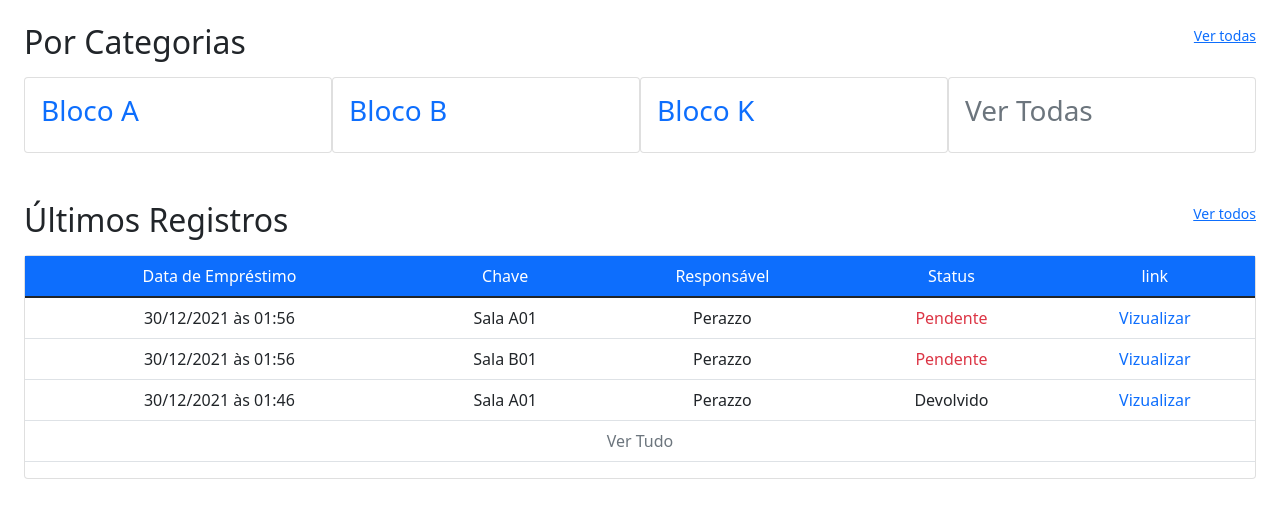
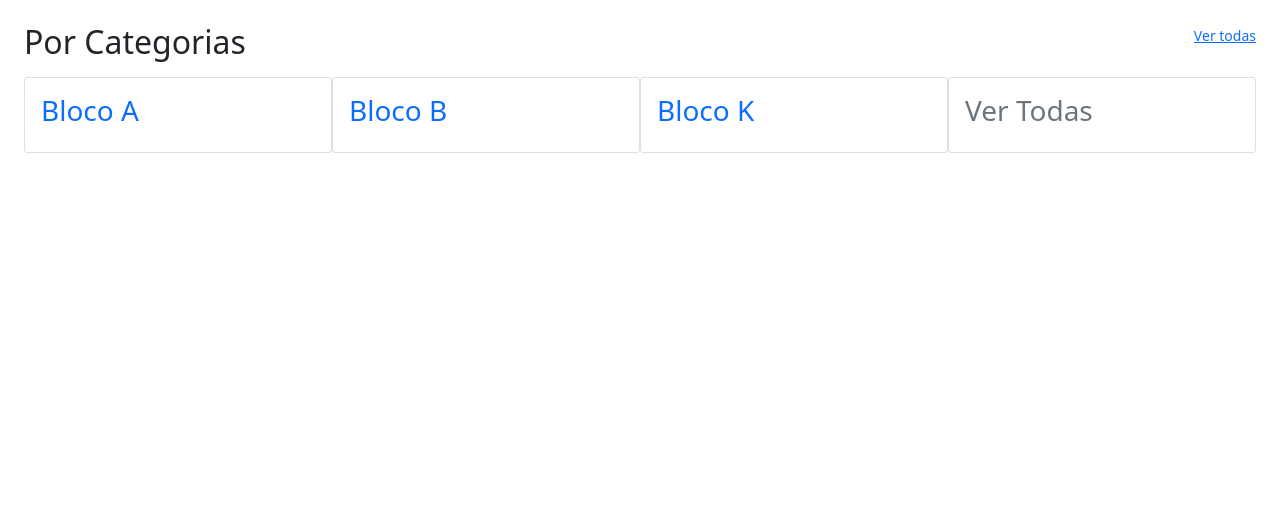
Before and after one commit to kelthon/key-management-app, a Flask app: page /view/ in a window 1280 px wide. Shown: the part 279-800 px from the top of the page. Run offline with Flask 2, Linux system fonts and the light colour scheme; data comes from the database, SQL or seed files in the repository; parts of the project's set-up code (start-up, migrations or seed data) failed here and were passed over; some libraries are stand-ins or nearby versions.

Commit message:
Refatoração do index

```diff
--- a/flask/key_manager/routes/views.py
+++ b/flask/key_manager/routes/views.py
@@ -19,8 +19,7 @@ view = Blueprint("view", __name__, url_prefix="/view")
 def viewIndex():
     keys = Key.query.filter_by(key_avaliable=True).order_by(Key.name).all()
     cats = Category.query.order_by(Category.name).limit(7)
-    regs = Registry.query.order_by(Registry.key_loan_date.desc()).limit(7)
-    return render_template("view/indexView.html", keys=keys, categories=cats, registries=regs, key_names=Key.query, hidden_footer=True, title="Vizualização" )
+    return render_template("view/indexView.html", keys=keys, categories=cats, key_names=Key.query, hidden_footer=True, title="Vizualização" )
 
 @view.route("/category/<category_slug>")
 def viewCat(category_slug):
--- a/flask/key_manager/templates/view/indexView.html
+++ b/flask/key_manager/templates/view/indexView.html
@@ -56,52 +56,4 @@
             </div>
         </a>
     </div>
-
-    <div class="row mt-5">
-        <h2 class="col">Últimos Registros</h2>
-        <a class="col-auto" href="{{url_for('view.viewAllRegistries')}}"><small>Ver todos</small></a>
-    </div>
-    <div class="card-group mt-2">
-        <div class="card">
-            <div class="car-body">
-                <table class="table">
-                    <thead class="bg-primary text-white">
-                        <tr>
-                            <td class="col-auto text-center">Data de Empréstimo</td>
-                            <td class="col-auto text-center">Chave</td>
-                            <td class="col-auto text-center">Responsável</td>
-                            <td class="col-auto text-center">Status</td>
-                            <td class="col-auto text-center">link</td>
-                        </tr>
-                    </thead>
-                    <tbody>
-                    {% for registry in registries %}
-                        <tr>
-                            <td class="col-auto text-center">{{ registry.key_loan_date.strftime("%d/%m/%Y às %H:%M") }}</td>
-                            {% for name in key_names.filter_by(id=registry.key_id).all() %}
-                            <td class="col-auto text-center">{{ name.name }}</td>
-                            {% endfor %}
-                            <td class="col-auto text-center">{{ registry.holder_name }}</td>
-                            <td class="col-auto text-center">
-                                {% if registry.key_return_date %}
-                                <span>Devolvido</span>
-                                {% else %}
-                                <span class="text-danger">Pendente</span>
-                                {% endif %}
-                            </td>
-                            <td class="col-auto text-center">
-                                <a class="text-decoration-none" href="{{url_for('view.viewReg', reg_id=registry.id)}}">Vizualizar</a>
-                            </td>
-                        </tr>
-                        {% endfor %}
-                        <tr>
-                            <td class="col-auto text-center" colspan="5">
-                                <a class="text-decoration-none link-secondary" href="{{url_for('view.viewAllRegistries')}}">Ver Tudo</a>
-                            </td>
-                        </tr>
-                    </tbody>
-                </table>
-            </div>
-        </div>
-    </div>
 {% endblock %}
```
Also changed, not shown: flask/key_manager/routes/index.py (+16 -2 lines), flask/key_manager/templates/admin/gerenciarAdms.html (deleted, +0 -23 lines).
